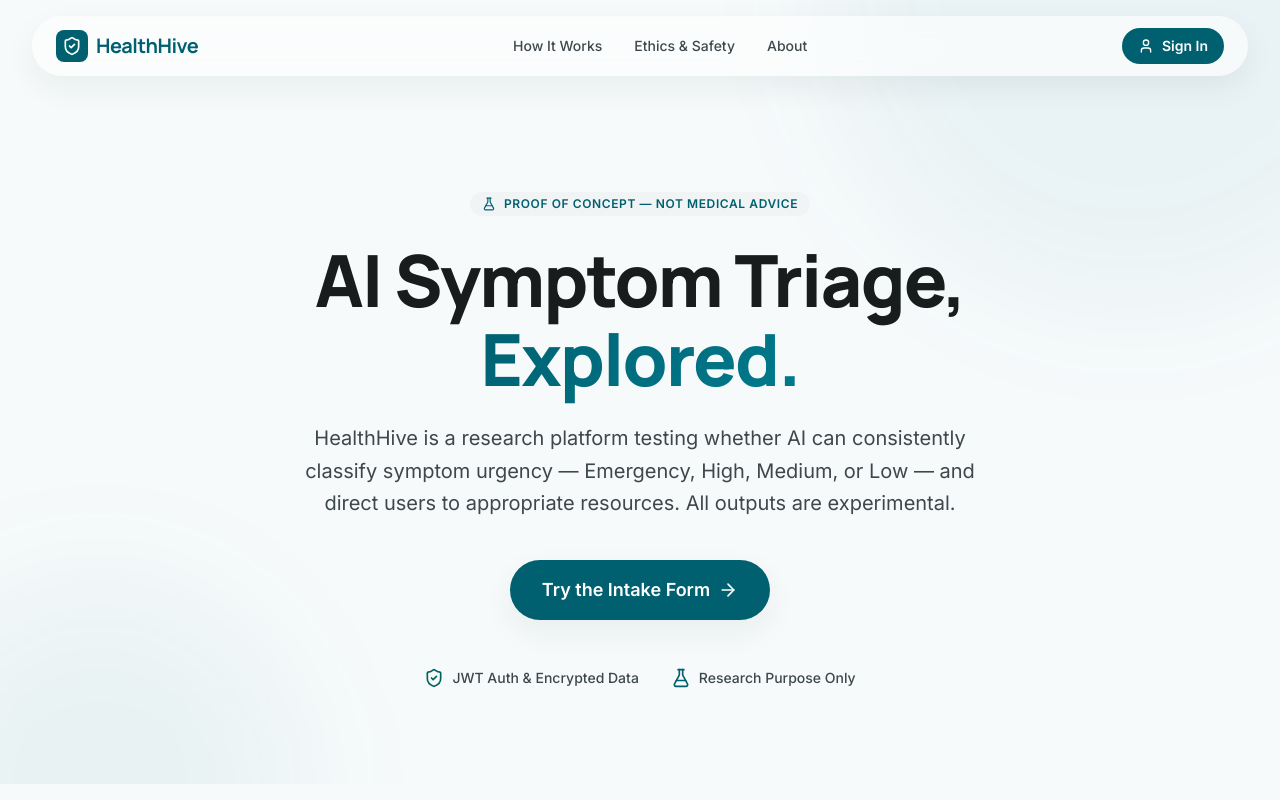
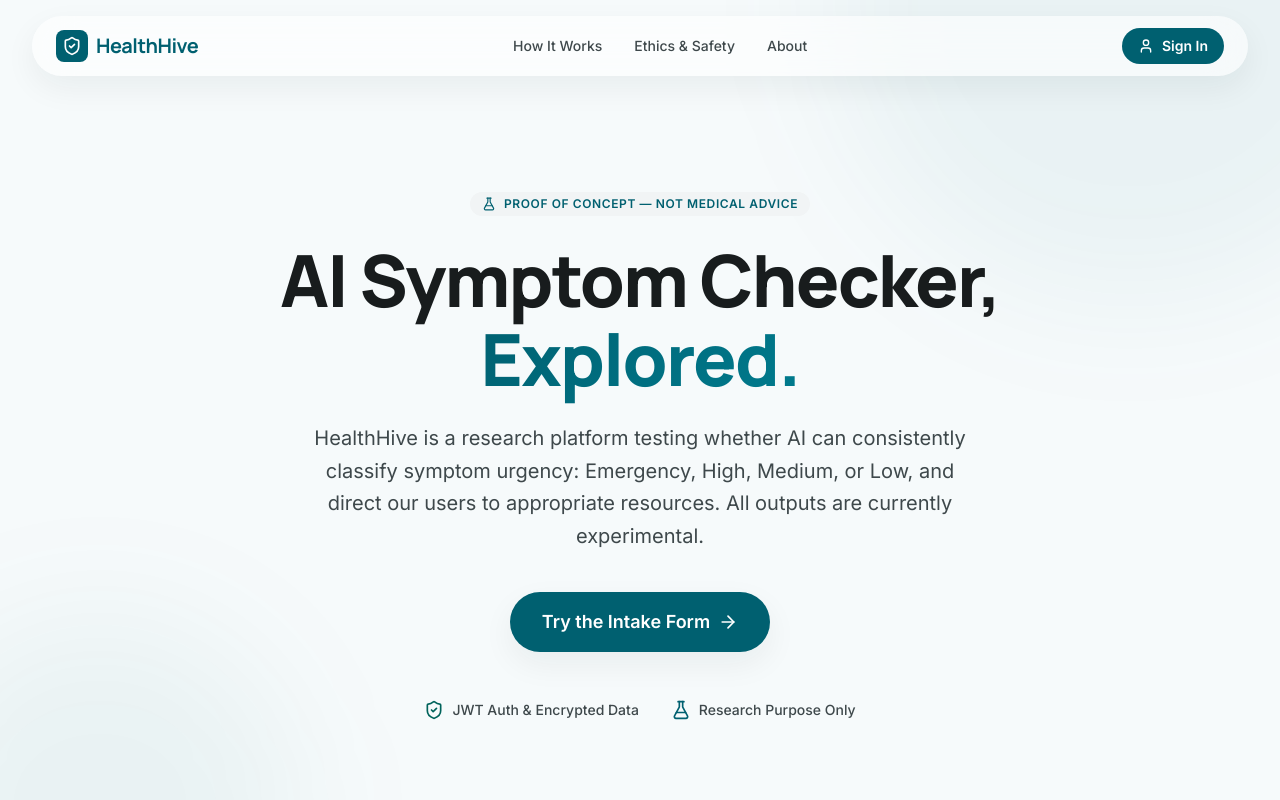
Before and after one commit to NikitChhita/Health-Hive, a React app in the folder frontend/: page / in a window 1280 px wide. Shown: the top 800 px of the page. Built offline with nearby package versions, Linux system fonts and the light colour scheme; the HTML template or start-up script is replaced by a standard one.

Commit message:
text changes

```diff
--- a/frontend/src/components/Hero.jsx
+++ b/frontend/src/components/Hero.jsx
@@ -25,7 +25,7 @@ export const Hero = ({ onStartClick }) => {
           transition={{ duration: 0.6, delay: 0.1 }}
           className="text-5xl md:text-7xl font-headline font-extrabold tracking-tight text-on-surface leading-[1.1] mb-6"
         >
-          AI Symptom Triage, <br />
+          AI Symptom Checker, <br />
           <span className="text-editorial-gradient">Explored.</span>
         </motion.h1>
 
@@ -35,7 +35,7 @@ export const Hero = ({ onStartClick }) => {
           transition={{ duration: 0.6, delay: 0.2 }}
           className="text-lg md:text-xl text-on-surface-variant leading-relaxed max-w-2xl mx-auto mb-10"
         >
-          HealthHive is a research platform testing whether AI can consistently classify symptom urgency — Emergency, High, Medium, or Low — and direct users to appropriate resources. All outputs are experimental.
+          HealthHive is a research platform testing whether AI can consistently classify symptom urgency: Emergency, High, Medium, or Low, and direct our users to appropriate resources. All outputs are currently experimental.
         </motion.p>
 
         <motion.div
```
